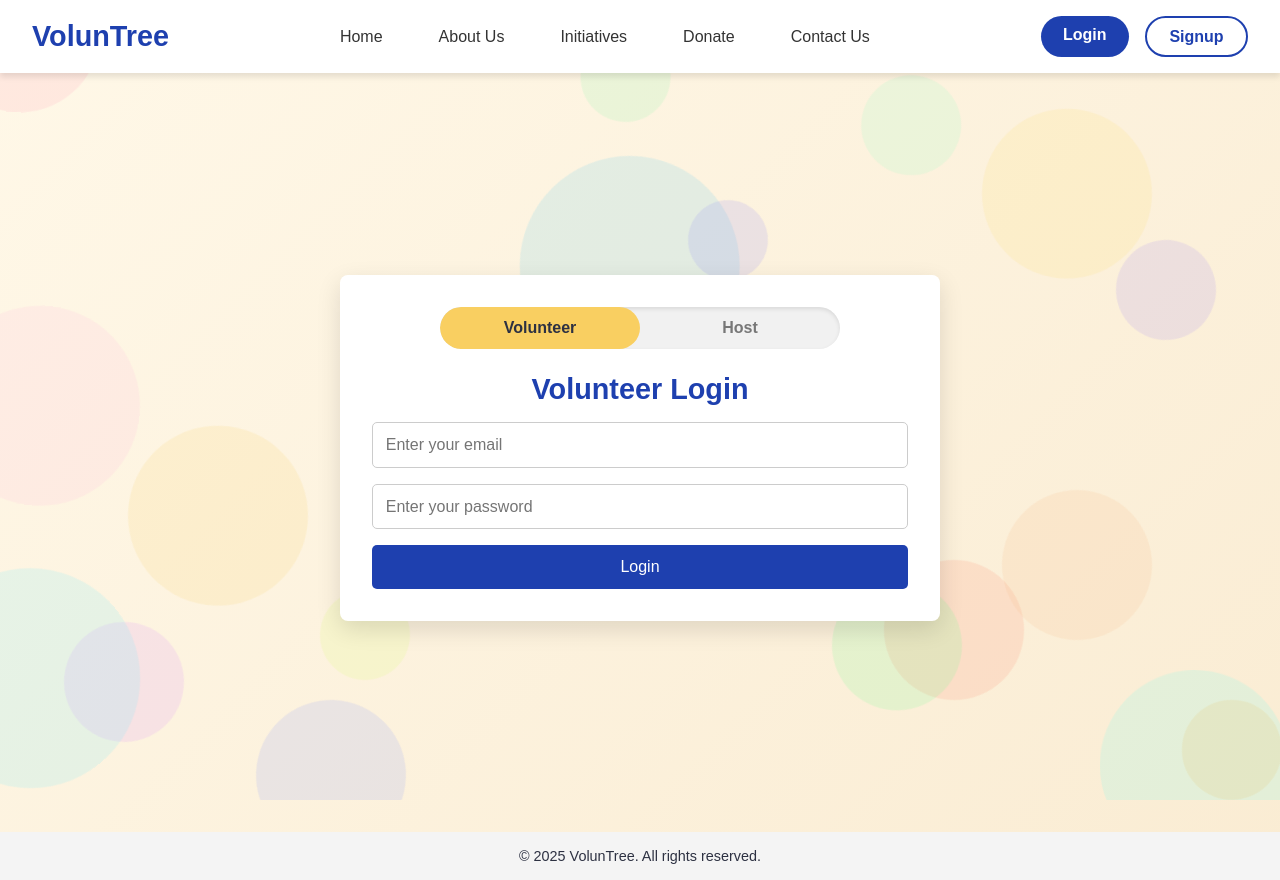
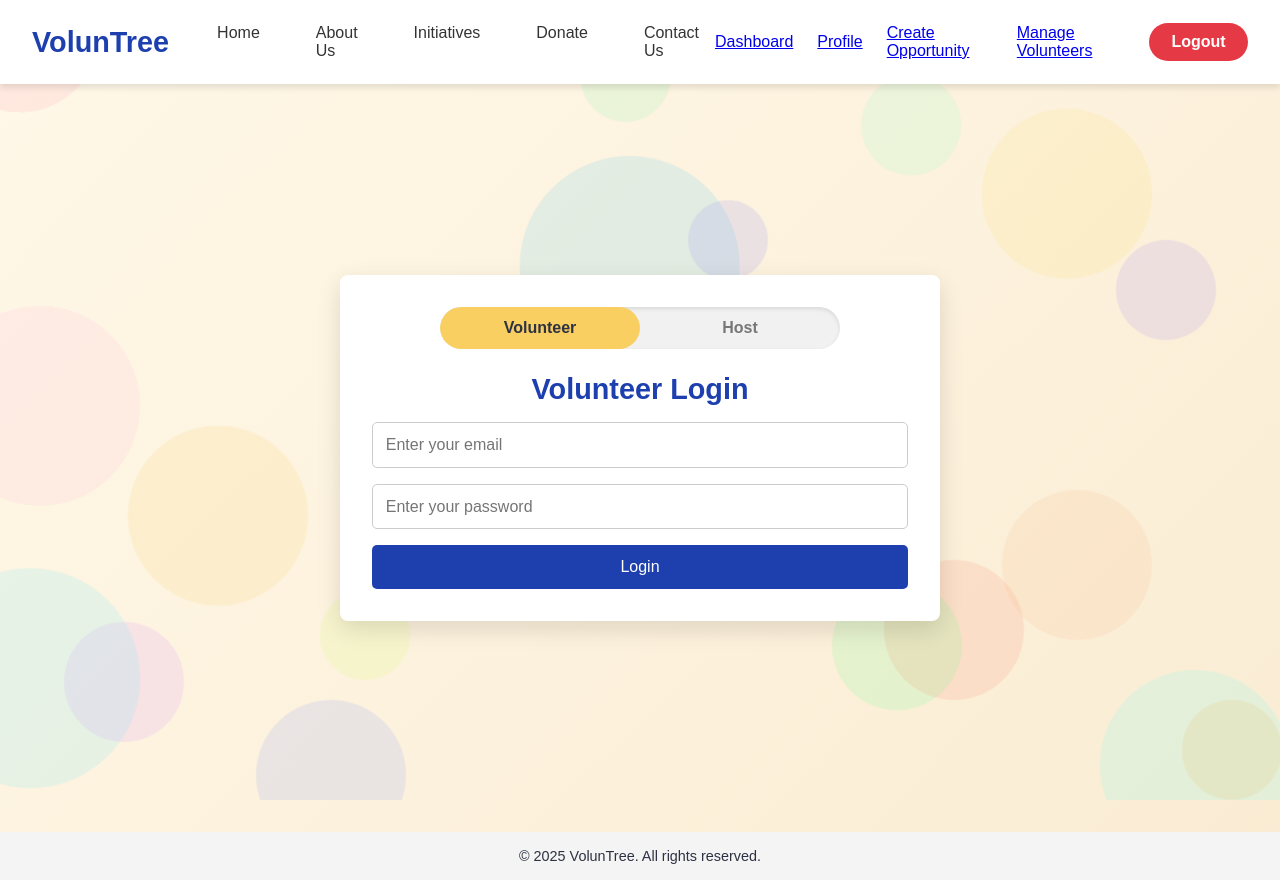
Before and after one commit to notgautham/VolunTree, a React (Vite) app in the folder code/: page /login in a window 1280 px wide. Built offline with nearby package versions, Linux system fonts and the light colour scheme; sample sign-in values are in the browser's storage.

Commit message:
new navbar logout functionality

```diff
--- a/code/src/components/Navbar.jsx
+++ b/code/src/components/Navbar.jsx
@@ -1,5 +1,5 @@
-import React from "react";
-import { Link } from "react-router-dom";
+import React, { useState, useEffect } from "react";
+import { Link, useNavigate } from "react-router-dom";
 import styled from "styled-components";
 
 const NavbarContainer = styled.nav`
@@ -7,15 +7,14 @@ const NavbarContainer = styled.nav`
   box-shadow: 0px 4px 6px rgba(0, 0, 0, 0.1);
   padding: 1rem 2rem;
   display: flex;
-  justify-content: space-between; /* Place logo on left, others on right */
   align-items: center;
   position: fixed;
   top: 0;
-  left: 0;        /* Ensures the navbar spans the full width */
+  left: 0;
   right: 0;
   z-index: 1000;
   font-family: 'Poppins', sans-serif;
-  box-sizing: border-box; /* Make sure sizing is correct */
+  box-sizing: border-box;
 `;
 
 const Logo = styled(Link)`
@@ -25,11 +24,17 @@ const Logo = styled(Link)`
   text-decoration: none;
 `;
 
-const NavLinks = styled.div`
+const MainLinksContainer = styled.div`
+  flex: 1;
   display: flex;
-  /* Remove flex-grow: 1 and justify-content: center */
+  justify-content: space-between;
+  align-items: center;
+  margin-left: 2rem;
+`;
+
+const PublicLinks = styled.div`
+  display: flex;
   gap: 1.5rem;
-  align-items: center;
 
   a {
     text-decoration: none;
@@ -45,10 +50,15 @@ const NavLinks = styled.div`
   }
 `;
 
+const AuthLinks = styled.div`
+  display: flex;
+  gap: 1.5rem;
+  align-items: center;
+`;
+
 const AuthButtons = styled.div`
   display: flex;
   gap: 1rem;
-  /* Remove margin-left: auto; to avoid pushing signup off screen */
 
   a {
     padding: 0.6rem 1.4rem;
@@ -78,27 +88,90 @@ const AuthButtons = styled.div`
   }
 `;
 
+const LogoutButton = styled.button`
+  padding: 0.6rem 1.4rem;
+  border-radius: 25px;
+  background-color: #e63946;
+  color: white;
+  font-weight: bold;
+  font-size: 1rem;
+  border: none;
+  cursor: pointer;
+
+  &:hover {
+    background-color: #c62828;
+  }
+`;
+
 const Navbar = () => {
+  const [isAuthenticated, setIsAuthenticated] = useState(false);
+  const [userType, setUserType] = useState(null);
+  const navigate = useNavigate();
+
+  // Check auth state on mount and when "authChange" is dispatched
+  useEffect(() => {
+    const checkAuth = () => {
+      const token = localStorage.getItem("token");
+      const storedUserType = localStorage.getItem("userType");
+      setIsAuthenticated(!!(token && storedUserType));
+      setUserType(storedUserType);
+    };
+
+    checkAuth();
+
+    window.addEventListener("authChange", checkAuth);
+    return () => window.removeEventListener("authChange", checkAuth);
+  }, []);
+
+  const handleLogout = () => {
+    localStorage.removeItem("token");
+    localStorage.removeItem("userType");
+    setIsAuthenticated(false);
+    setUserType(null);
+    navigate("/");
+    // Optionally, you could dispatch another event if needed:
+    window.dispatchEvent(new Event("authChange"));
+  };
+
   return (
     <NavbarContainer>
       <Logo to="/">VolunTree</Logo>
-
-      <NavLinks>
+      <MainLinksContainer>
+        {/* Left half: Public Links */}
+        <PublicLinks>
           <Link to="/">Home</Link>
           <Link to="/about">About Us</Link>
           <Link to="/initiatives">Initiatives</Link>
           <Link to="/donate">Donate</Link>
           <Link to="/contact">Contact Us</Link>
-      </NavLinks>
+        </PublicLinks>
 
+        {/* Right half: Authenticated Links or Login/Signup */}
+        {isAuthenticated ? (
+          <AuthLinks>
+            {userType === "volunteer" ? (
+              <>
+                <Link to="/volunteer-dashboard">Dashboard</Link>
+                <Link to="/volunteer-profile">Profile</Link>
+                <Link to="/my-events">My Events</Link>
+              </>
+            ) : (
+              <>
+                <Link to="/host-dashboard">Dashboard</Link>
+                <Link to="/host-profile">Profile</Link>
+                <Link to="/create-opportunity">Create Opportunity</Link>
+                <Link to="/manage-volunteers">Manage Volunteers</Link>
+              </>
+            )}
+            <LogoutButton onClick={handleLogout}>Logout</LogoutButton>
+          </AuthLinks>
+        ) : (
           <AuthButtons>
-        <Link to="/login" className="login">
-          Login
-        </Link>
-        <Link to="/signup" className="signup">
-          Signup
-        </Link>
+            <Link to="/login" className="login">Login</Link>
+            <Link to="/signup" className="signup">Signup</Link>
           </AuthButtons>
+        )}
+      </MainLinksContainer>
     </NavbarContainer>
   );
 };
--- a/code/src/pages/Login.jsx
+++ b/code/src/pages/Login.jsx
@@ -34,7 +34,9 @@ const useScrollAnimation = () => {
       { threshold: 0.1 }
     );
     if (currentRef) observer.observe(currentRef);
-    return () => { if (currentRef) observer.unobserve(currentRef); };
+    return () => {
+      if (currentRef) observer.unobserve(currentRef);
+    };
   }, []);
   return [ref, isVisible];
 };
@@ -62,86 +64,157 @@ const swirl = keyframes`
 /* ========================
    4. Styled Components
    ======================== */
-
-/* Layout Wrappers */
 const PageWrapper = styled.div`
-  display: flex; flex-direction: column; min-height: 100vh;
+  display: flex;
+  flex-direction: column;
+  min-height: 100vh;
 `;
 const MainContent = styled.div`
-  flex-grow: 1; display: flex; align-items: center; justify-content: center; padding-top: 2rem;
+  flex-grow: 1;
+  display: flex;
+  align-items: center;
+  justify-content: center;
+  padding-top: 2rem;
 `;
 
 /* Animated Background */
 const BackgroundShapesContainer = styled.div`
-  position: absolute; top: 0; left: 0;
+  position: absolute;
+  top: 0; left: 0;
   width: 100%; height: 100%;
-  pointer-events: none; overflow: hidden; z-index: 0;
+  pointer-events: none;
+  overflow: hidden;
+  z-index: 0;
 `;
 const Shape = styled.div`
-  position: absolute; border-radius: 50%; opacity: 0.15;
+  position: absolute;
+  border-radius: 50%;
+  opacity: 0.15;
 `;
 const Circle1 = styled(Shape)`
-  width: 160px; height: 160px; top: -40px; left: -60px; background: #fa92b2; animation: ${float} 7s ease-in-out infinite;
+  width: 160px; height: 160px;
+  top: -40px; left: -60px;
+  background: #fa92b2;
+  animation: ${float} 7s ease-in-out infinite;
 `;
 const Circle2 = styled(Shape)`
-  width: 100px; height: 100px; top: 30%; right: 5%; background: #9b82f3; animation: ${spin} 12s linear infinite;
+  width: 100px; height: 100px;
+  top: 30%; right: 5%;
+  background: #9b82f3;
+  animation: ${spin} 12s linear infinite;
 `;
 const Circle3 = styled(Shape)`
-  width: 180px; height: 180px; top: 55%; left: 10%; background: #f9cf61; animation: ${float} 8s ease-in-out infinite;
+  width: 180px; height: 180px;
+  top: 55%; left: 10%;
+  background: #f9cf61;
+  animation: ${float} 8s ease-in-out infinite;
 `;
 const Circle4 = styled(Shape)`
-  width: 220px; height: 220px; top: 20%; left: 40%; background: #52c7ee; animation: ${swirl} 10s linear infinite;
+  width: 220px; height: 220px;
+  top: 20%; left: 40%;
+  background: #52c7ee;
+  animation: ${swirl} 10s linear infinite;
 `;
 const Circle5 = styled(Shape)`
-  width: 140px; height: 140px; top: 70%; right: 20%; background: #fc8366; animation: ${spin} 14s linear infinite;
+  width: 140px; height: 140px;
+  top: 70%; right: 20%;
+  background: #fc8366;
+  animation: ${spin} 14s linear infinite;
 `;
 const Circle6 = styled(Shape)`
-  width: 120px; height: 120px; top: 80%; left: 5%; background: #d389fc; animation: ${float} 9s ease-in-out infinite;
+  width: 120px; height: 120px;
+  top: 80%; left: 5%;
+  background: #d389fc;
+  animation: ${float} 9s ease-in-out infinite;
 `;
 const Circle7 = styled(Shape)`
-  width: 100px; height: 100px; top: 10%; right: 25%; background: #8efcc1; animation: ${swirl} 6s linear infinite;
+  width: 100px; height: 100px;
+  top: 10%; right: 25%;
+  background: #8efcc1;
+  animation: ${swirl} 6s linear infinite;
 `;
 const Circle8 = styled(Shape)`
-  width: 150px; height: 150px; bottom: -50px; left: 20%; background: #8093fc; animation: ${spin} 15s linear infinite;
+  width: 150px; height: 150px;
+  bottom: -50px; left: 20%;
+  background: #8093fc;
+  animation: ${spin} 15s linear infinite;
 `;
 const Circle9 = styled(Shape)`
-  width: 200px; height: 200px; top: 40%; left: -60px; background: #ffb7df; animation: ${float} 8s ease-in-out infinite;
+  width: 200px; height: 200px;
+  top: 40%; left: -60px;
+  background: #ffb7df;
+  animation: ${float} 8s ease-in-out infinite;
 `;
 const Circle10 = styled(Shape)`
-  width: 100px; height: 100px; bottom: 0; right: 0; background: #fcaf3e; animation: ${swirl} 9s linear infinite;
+  width: 100px; height: 100px;
+  bottom: 0; right: 0;
+  background: #fcaf3e;
+  animation: ${swirl} 9s linear infinite;
 `;
 const Circle11 = styled(Shape)`
-  width: 170px; height: 170px; top: 15%; right: 10%; background: #fcdf66; animation: ${float} 7.5s ease-in-out infinite;
+  width: 170px; height: 170px;
+  top: 15%; right: 10%;
+  background: #fcdf66;
+  animation: ${float} 7.5s ease-in-out infinite;
 `;
 const Circle12 = styled(Shape)`
-  width: 90px; height: 90px; bottom: 15%; left: 25%; background: #d3fc66; animation: ${spin} 15s linear infinite;
+  width: 90px; height: 90px;
+  bottom: 15%; left: 25%;
+  background: #d3fc66;
+  animation: ${spin} 15s linear infinite;
 `;
 const Circle13 = styled(Shape)`
-  width: 130px; height: 130px; top: 75%; left: 65%; background: #66fc8f; animation: ${float} 10s ease-in-out infinite;
+  width: 130px; height: 130px;
+  top: 75%; left: 65%;
+  background: #66fc8f;
+  animation: ${float} 10s ease-in-out infinite;
 `;
 const Circle14 = styled(Shape)`
-  width: 190px; height: 190px; top: 85%; right: 0; background: #66fcf2; animation: ${swirl} 11s linear infinite;
+  width: 190px; height: 190px;
+  top: 85%; right: 0;
+  background: #66fcf2;
+  animation: ${swirl} 11s linear infinite;
 `;
 const Circle15 = styled(Shape)`
-  width: 80px; height: 80px; top: 25%; right: 40%; background: #857df5; animation: ${spin} 9s linear infinite;
+  width: 80px; height: 80px;
+  top: 25%; right: 40%;
+  background: #857df5;
+  animation: ${spin} 9s linear infinite;
 `;
 const Circle16 = styled(Shape)`
-  width: 110px; height: 110px; bottom: 25%; left: 45%; background: #f57d93; animation: ${float} 8s ease-in-out infinite;
+  width: 110px; height: 110px;
+  bottom: 25%; left: 45%;
+  background: #f57d93;
+  animation: ${float} 8s ease-in-out infinite;
 `;
 const Circle17 = styled(Shape)`
-  width: 90px; height: 90px; top: 5%; left: 45%; background: #7df5aa; animation: ${swirl} 12s linear infinite;
+  width: 90px; height: 90px;
+  top: 5%; left: 45%;
+  background: #7df5aa;
+  animation: ${swirl} 12s linear infinite;
 `;
 const Circle18 = styled(Shape)`
-  width: 150px; height: 150px; bottom: 20%; right: 10%; background: #f5b27d; animation: ${spin} 12s linear infinite;
+  width: 150px; height: 150px;
+  bottom: 20%; right: 10%;
+  background: #f5b27d;
+  animation: ${spin} 12s linear infinite;
 `;
 const Circle19 = styled(Shape)`
-  width: 100px; height: 100px; top: 60%; right: 40%; background: #7df5f5; animation: ${float} 8s ease-in-out infinite;
+  width: 100px; height: 100px;
+  top: 60%; right: 40%;
+  background: #7df5f5;
+  animation: ${float} 8s ease-in-out infinite;
 `;
 const Circle20 = styled(Shape)`
-  width: 220px; height: 220px; bottom: 10px; left: -80px; background: #66ecfc; animation: ${swirl} 14s linear infinite;
+  width: 220px; height: 220px;
+  bottom: 10px; left: -80px;
+  background: #66ecfc;
+  animation: ${swirl} 14s linear infinite;
 `;
 
-/* Form Container & Toggle Styles */
+/* ========================
+   Form Container & Toggle Styles
+   ======================== */
 const LoginContainer = styled.div`
   width: 40%;
   min-width: 600px;
@@ -222,7 +295,7 @@ const Button = styled.button`
 `;
 
 /* ========================
-   5. Component Definition
+   Component Definition
    ======================== */
 export default function Login() {
   const navigate = useNavigate();
@@ -243,7 +316,6 @@ export default function Login() {
   const handleSubmit = async (e) => {
     e.preventDefault();
     try {
-      // Send login credentials to backend
       const response = await fetch("/api/auth/login", {
         method: "POST",
         headers: { "Content-Type": "application/json" },
@@ -251,15 +323,19 @@ export default function Login() {
       });
       const data = await response.json();
       if (response.ok) {
-        // Store token in localStorage
+        // Store token & userType in localStorage for navbar updates
         localStorage.setItem("token", data.token);
-        // Redirect based on returned userType
+        localStorage.setItem("userType", data.userType);
+        // Dispatch a custom event to notify other components (like Navbar) of auth change
+        window.dispatchEvent(new Event("authChange"));
+
         if (data.userType === "volunteer") {
           navigate("/volunteer-dashboard");
         } else {
           navigate("/host-dashboard");
         }
-      } else {
+      }
+       else {
         alert(`Login failed: ${data.error || "Unknown error"}`);
       }
     } catch (error) {
```
Lines whose indentation alone changed are shown as unchanged.
